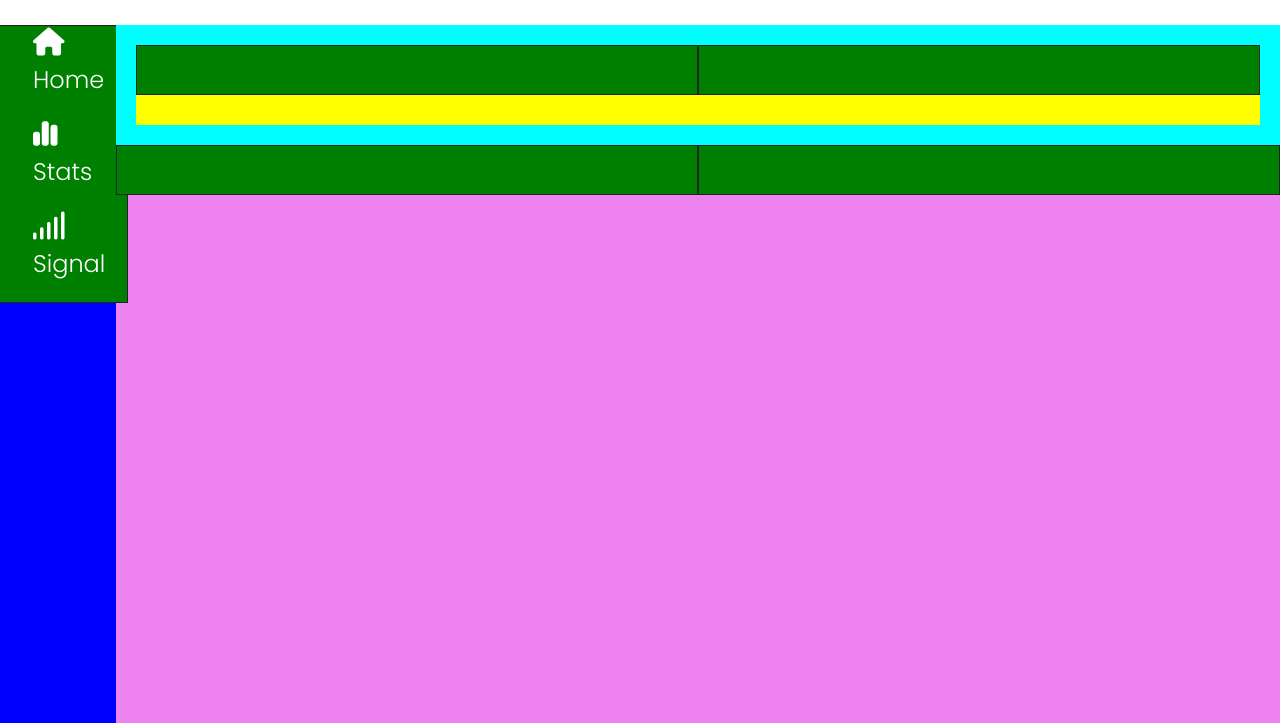
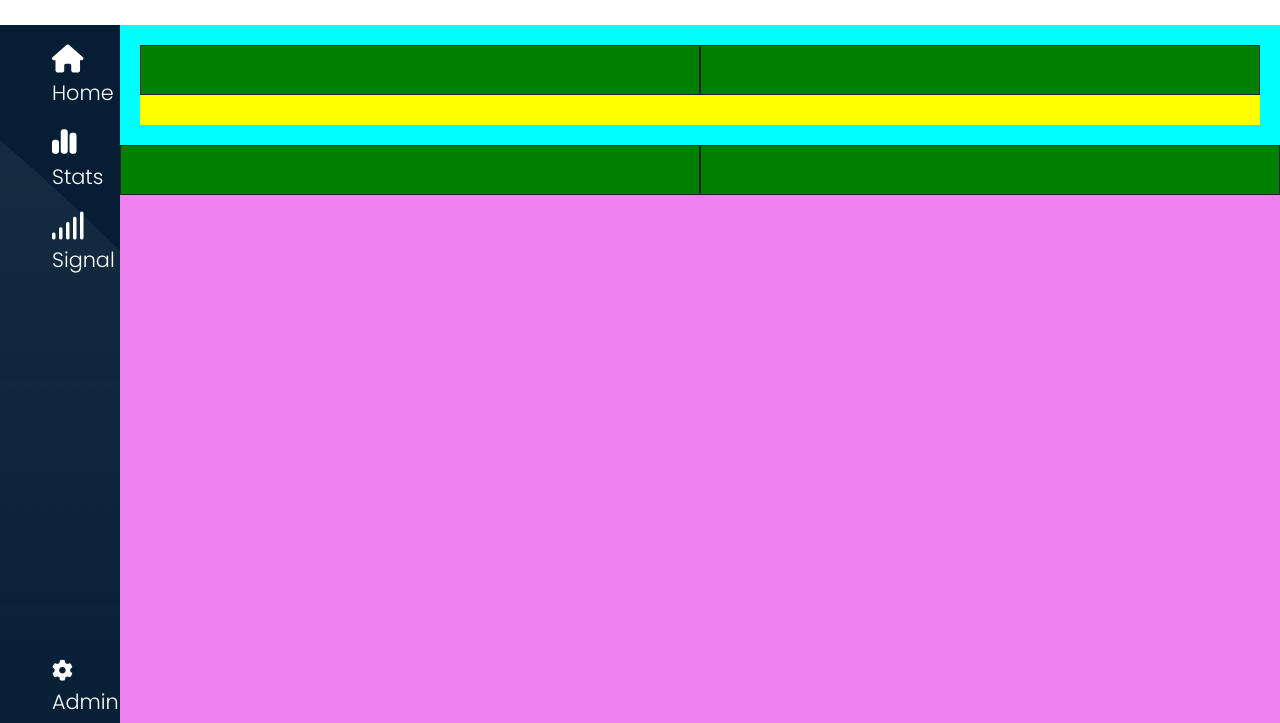
Before and after one commit to Andele97/html-css-bootstrap-dashboard, a plain HTML site: page index.html in a window 1280 px wide. Shown: the part 77-800 px from the top of the page. Drawn offline with nearby package versions, Linux system fonts and the light colour scheme.

Commit message:
[complete] aside

```diff
--- a/assets/style.css
+++ b/assets/style.css
@@ -21,10 +21,12 @@ main .container-fluid {
 
 /* Aside */
 .aside {
+  background-image: url(../assets/img/sidebar-bg.png);
   height: calc(100vh - 102px);
   width: 10%;
   min-width: 30px;
-  background-color: blue;
+  padding: 20px;
+  background-color: #051E34;
   font-family: 'Poppins', sans-serif;
 }
 
@@ -37,7 +39,11 @@ main .container-fluid {
 
 .aside ul li {
   margin-bottom: 20px;
-  font-size: 1.5em;
+  font-size: 1.3em;
+}
+
+.aside .menu-left {
+  height: calc(100vh - 190px);
 }
 
 /* Menu */
--- a/index.html
+++ b/index.html
@@ -70,8 +70,7 @@
     <div class="container-fluid p-0 d-flex">
       <!-- Aside -->
       <div class="aside">
-        <div class="row">
-          <div class="col">
+        <div class="menu-left">
           <ul>
             <li>
               <i class="fa-solid fa-house fs-3"></i>
@@ -87,6 +86,15 @@
             </li>
           </ul>
         </div>
+        <div class="menu-left-down">
+          <ul>
+            <li>
+              <a href="#">
+                <i class="fa-solid fa-gear"></i>
+                Admin
+              </a>
+            </li>
+          </ul>
         </div>
       </div>
       <!-- Aside -->
```
Lines whose indentation alone changed are shown as unchanged.
